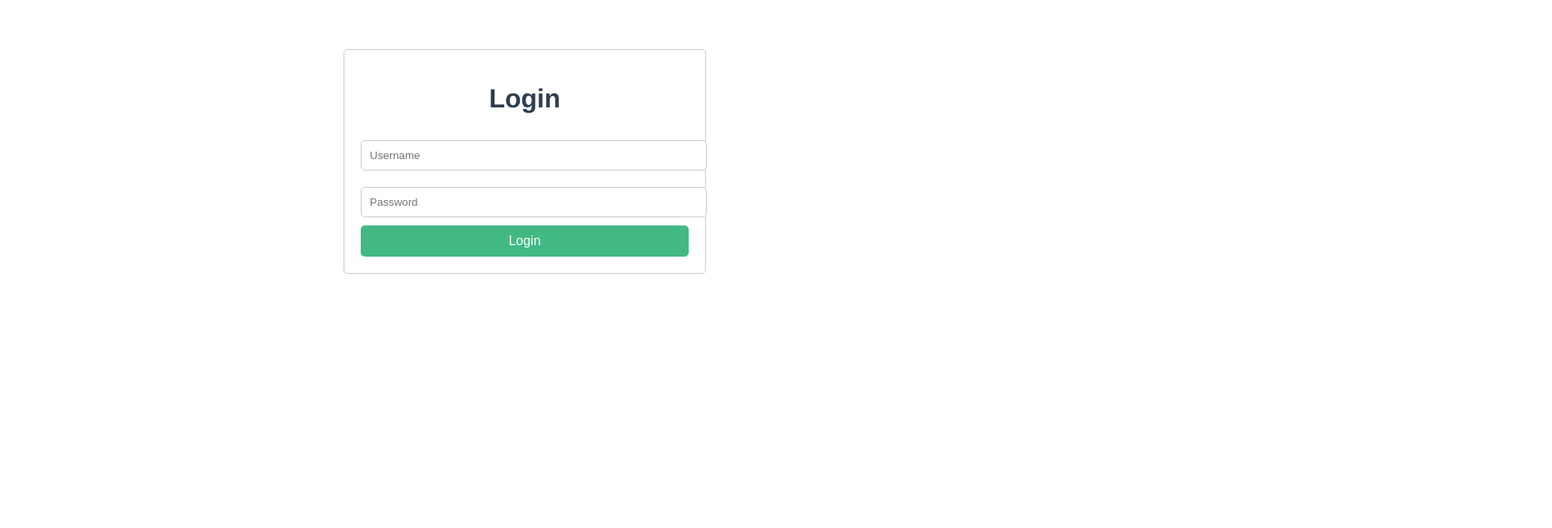
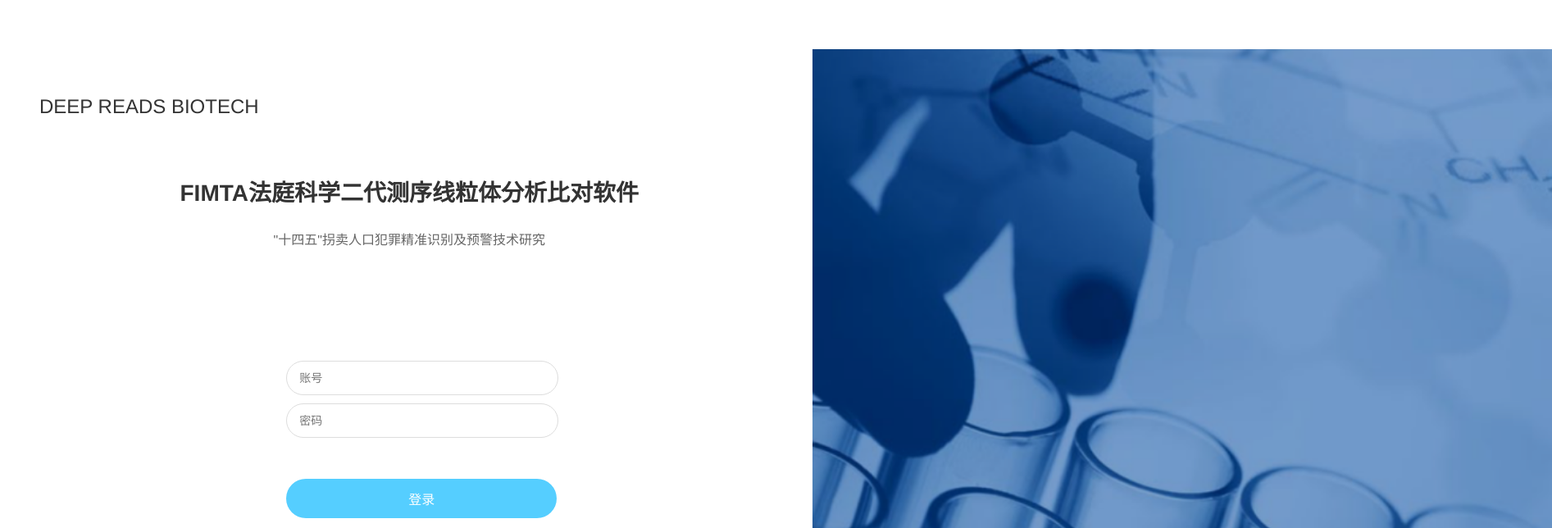
Before and after one commit to LiJiaYang408/GZadmin, a Vue app: page / in a window 1280 px wide. Before the commit this address led to /login. Shown: the top 644 px of the page at 82% size, 1893 px wide, since content can reach past the window. Built offline with nearby package versions, Linux system fonts and the light colour scheme.

Commit message:
登录页面的实现以及路由的配置

```diff
--- a/src/App.vue
+++ b/src/App.vue
@@ -1,14 +1,7 @@
 <template>
   <div id="app">
-    <!-- 导航栏 -->
-    <nav v-if="isAuthenticated">
-      <router-link to="/">Home</router-link> |
-      <router-link to="/about">About</router-link> |
-      <button @click="logout">Logout</button>
-    </nav>
-
     <!-- 路由视图 -->
-    <router-view @login-success="checkAuth" />
+    <router-view/>
   </div>
 </template>
 
@@ -21,26 +14,9 @@ export default {
     };
   },
   created() {
-    this.checkAuth(); // 检查用户是否已登录
+
   },
-  methods: {
-    // 检查用户是否已登录
-    checkAuth() {
-      const token = localStorage.getItem('token');
-      if (token) {
-        this.isAuthenticated = true;
-      } else {
-        this.isAuthenticated = false;
-      }
-    },
-
-    // 用户注销
-    logout() {
-      localStorage.removeItem('token'); // 移除 token
-      this.isAuthenticated = false; // 更新登录状态
-      this.$router.push('/login'); // 跳转到登录页面
-    },
-  },
+  methods: {},
 };
 </script>
 
--- a/src/main.js
+++ b/src/main.js
@@ -5,6 +5,13 @@ import axios from 'axios'; // 导入 axios
 
 // 设置 axios 的全局配置
 axios.defaults.baseURL = 'http://localhost:8088'; // 后端 API 地址
+axios.interceptors.request.use(config => {
+    const token = localStorage.getItem('token');
+    if (token) {
+        config.headers.Authorization = `Bearer ${token}`;
+    }
+    return config;
+});
 
 
 // 创建 Vue 应用
--- a/src/router/index.js
+++ b/src/router/index.js
@@ -5,12 +5,12 @@ import About from '../views/AboutView.vue';
 
 const routes = [
     {
-        path: '/login',
+        path: '/',
         name: 'Login',
         component: Login,
     },
     {
-        path: '/',
+        path: '/home',
         name: 'Home',
         component: Home,
         meta: { requiresAuth: true }, // 需要登录
@@ -28,14 +28,4 @@ const router = createRouter({
     routes,
 });
 
-// 路由守卫
-router.beforeEach((to, from, next) => {
-    const token = localStorage.getItem('token');
-    if (to.meta.requiresAuth && !token) {
-        next({ name: 'Login' }); // 未登录则跳转到登录页面
-    } else {
-        next();
-    }
-});
-
 export default router;
--- a/src/views/LoginView.vue
+++ b/src/views/LoginView.vue
@@ -1,77 +1,239 @@
 <template>
-  <div >
-    <h1>Login</h1>
-    <form @submit.prevent="login">
-      <input v-model="username" placeholder="Username" />
-      <input v-model="password" type="password" placeholder="Password" />
-      <button type="submit" >Login</button>
-    </form>
-    <p v-if="message">{{ message }}</p>
+
+  <div className="login-container">
+    <!-- 左侧表单区域 -->
+    <div className="login-form">
+      <div className="logo-container">
+        <!--        <img src="@/assets/logo.png" alt="Deep Reads Biotech Logo" className="logo">-->
+        <h1 className="company-name">DEEP READS BIOTECH</h1>
+      </div>
+
+      <div className="login-content">
+        <h2 className="title">FIMTA法庭科学二代测序线粒体分析比对软件</h2>
+        <p className="subtitle">"十四五"拐卖人口犯罪精准识别及预警技术研究</p>
+
+        <form class="form" @submit.prevent="handleLogin">
+          <div class="form-group">
+            <input
+                type="text"
+                class="form-control"
+                placeholder="账号"
+                v-model="formData.username"
+                @blur="validateUsername"
+            >
+            <div class="error-message" v-if="errors.username">{{ errors.username }}</div>
+          </div>
+          <div class="form-group">
+            <input
+                type="password"
+                class="form-control"
+                placeholder="密码"
+                v-model="formData.password"
+                @blur="validatePassword"
+            >
+            <div class="error-message" v-if="errors.password">{{ errors.password }}</div>
+          </div>
+          <div class="form-submit">
+            <button type="submit" class="btn-login" :disabled="isSubmitting">登录</button>
+          </div>
+        </form>
+
+        <div className="footer">
+          <p>版权所有2020 广州深晓基因科技有限公司 All Rights Reserved</p>
+          <p>V1.0</p>
+        </div>
+      </div>
+    </div>
+
+    <!-- 右侧背景图区域 -->
+    <div className="login-background">
+      <img src="@/assets/loginRight.png" alt="Background" className="background-img">
+    </div>
   </div>
+
 </template>
 
 <script>
-import axios from 'axios';
+import axios from "axios";
+import router from "@/router";
 
 export default {
+  name: 'LoginView',
   data() {
     return {
-      username: '',
-      password: '',
-      message: '',
-    };
+      formData: {
+        username: '',
+        password: ''
+      },
+      errors: {
+        username: '',
+        password: ''
+      },
+      isSubmitting: false
+    }
   },
   methods: {
-    async login() {
-      console.log(1)
+    validateUsername() {
+      if (!this.formData.username.trim()) {
+        this.errors.username = '账号不能为空';
+        return false;
+      }
+      this.errors.username = '';
+      return true;
+    },
+    validatePassword() {
+      if (!this.formData.password.trim()) {
+        this.errors.password = '密码不能为空';
+        return false;
+      }
+      this.errors.password = '';
+      return true;
+    },
+    validateForm() {
+      let isValid = true;
+
+      if (!this.validateUsername()) isValid = false;
+      if (!this.validatePassword()) isValid = false;
+
+      return isValid;
+    },
+    async handleLogin() {
+      if (!this.validateForm()) {
+        return;
+      }
+
+      this.isSubmitting = true;
+
       try {
-        const response = await axios.post('/api/auth/login', {
-          username: this.username,
-          password: this.password,
+
+        const response = await axios.post('/api/auth/login', this.formData, {
+          headers: {
+            'Content-Type': 'application/json',
+          }
         });
-        localStorage.setItem('token', response.data); // 存储 token
-        this.$emit('login-success'); // 触发登录成功事件
-        this.$router.push('/'); // 跳转到首页
+        if (response.data.code===200){
+          console.log("登录成功");
+          await router.push("/home")
+        }
       } catch (error) {
-        this.message = 'Login failed!';
+        console.error('登录失败:', error);
+        alert('登录失败，请检查账号和密码');
+      } finally {
+        this.isSubmitting = false;
       }
-    },
-  },
-};
+    }
+  }
+}
 </script>
 
 <style scoped>
-div {
-  max-width: 400px;
-  margin: 0 auto;
-  padding: 20px;
-  border: 1px solid #ccc;
-  border-radius: 5px;
+
+.login-container {
+  display: flex;
+  height: 100vh;
+  width: 1885px;
 }
 
-input {
-  width: 100%;
-  padding: 10px;
-  margin: 10px 0;
-  border: 1px solid #ccc;
-  border-radius: 5px;
+.login-form {
+  width: 50%;
+  background-color: #fff;
+  padding: 40px;
+  display: flex;
+  flex-direction: column;
 }
 
-button {
-  width: 100%;
-  padding: 10px;
-  background-color: #42b983;
-  color: white;
-  border: none;
-  border-radius: 5px;
-  cursor: pointer;
+.logo-container {
+  display: flex;
+  align-items: center;
+  margin-bottom: 30px;
 }
 
-button:hover {
-  background-color: #369f6e;
+.logo {
+  height: 60px;
+  margin-right: 15px;
 }
 
-p {
-  color: red;
+.company-name {
+  color: #333;
+  font-size: 24px;
+  font-weight: 500;
+}
+
+.login-content {
+  flex: 1;
+  display: flex;
+  flex-direction: column;
+}
+
+.title {
+  font-size: 28px;
+  color: #333;
+  margin-bottom: 10px;
+}
+
+
+
+.subtitle {
+  font-size: 16px;
+  color: #666;
+  margin-bottom: 40px;
+}
+
+.form {
+  width: 300px;
+  margin: auto;
+}
+
+.form-group {
+  margin-bottom: 10px;
+}
+
+.form-submit{
+  margin-top: 50px;
+  width: 330px;
+}
+
+.form-control {
+  width: 100%;
+  padding: 12px 15px;
+  border: 1px solid #ddd;
+  border-radius: 25px;
+  font-size: 14px;
+  outline: none;
+}
+
+.btn-login {
+  width: 100%;
+  padding: 12px 0;
+  background-color: #55ceff;
+  color: #fff;
+  border: none;
+  border-radius: 25px;
+  font-size: 16px;
+  cursor: pointer;
+  transition: background-color 0.3s;
+}
+
+.btn-login:hover {
+  background-color: #33bbff;
+}
+
+.footer {
+  text-align: center;
+  font-size: 14px;
+  color: #999;
+  line-height: 1.8;
+}
+
+.login-background {
+  width: 50%;
+  overflow: hidden;
+  background-color: #f0f2f5;
+}
+
+.background-img {
+  width: 100%;
+  height: 100%;
+  object-fit: cover;
 }
 </style>
```
Also changed, not shown: src/assets/loginRight.png (added).
